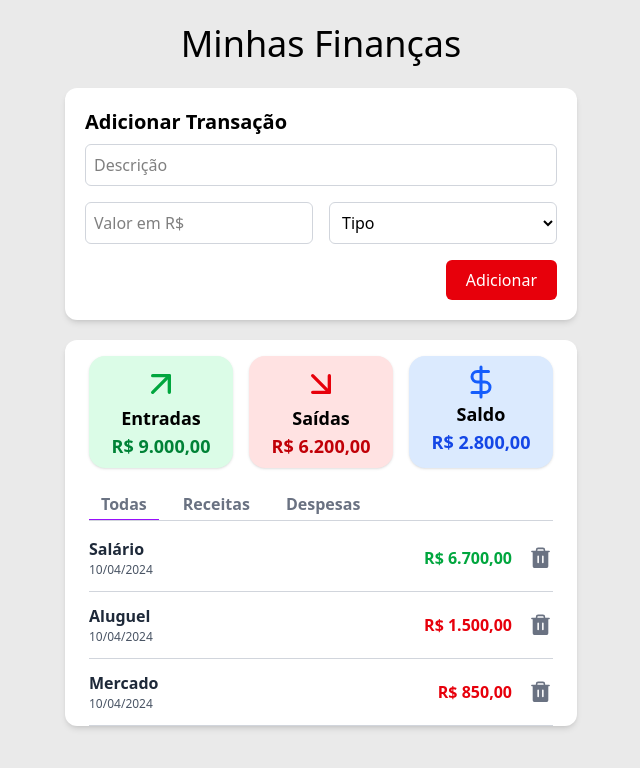
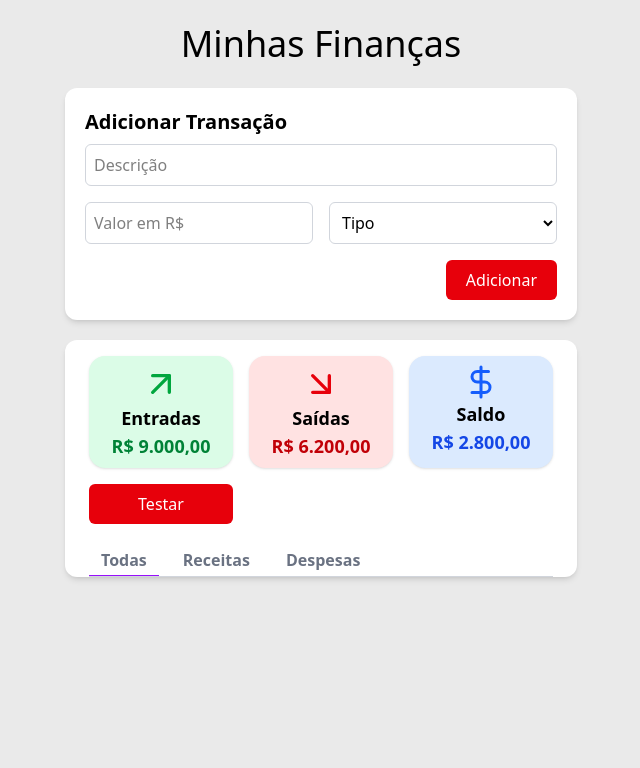
Before and after one commit to guilhermegiovani/react, a React (Vite) app in the folder projetosPraticos/gerenciador_financas/: page / in a window 1280 px wide. Shown: the top 768 px of the page, without its empty margins (319-959 px from the left). Built offline with nearby package versions, Linux system fonts and the light colour scheme.

Commit message:
Gerenciador de Finanças

```diff
--- a/projetosPraticos/gerenciador_financas/src/components/AddTransaction/AddTransaction.jsx
+++ b/projetosPraticos/gerenciador_financas/src/components/AddTransaction/AddTransaction.jsx
@@ -13,11 +13,13 @@ function AddTransaction() {
     const [type, setType] = useState("")
 
     const handleSubmit = () => {
-        console.log("description:", description)
-        console.log("value:", value)
-        console.log("type:", type)
+        // console.log("description:", description)
+        // console.log("value:", value)
+        // console.log("type:", type)
 
         if (description.trim() === "") return
+        if(value === "") return
+        if(type === "") return
 
         addTransaction(description.trim(), value, type)
         setDescription("")
@@ -99,7 +101,6 @@ function AddTransaction() {
                         )}
                         handleClick={(e) => {
                             e.preventDefault()
-                            console.log("handleSubmit é:", handleSubmit)
                             handleSubmit()
                         }}
                     />
--- a/projetosPraticos/gerenciador_financas/src/components/DisplayTransactions/DisplayTransactions.jsx
+++ b/projetosPraticos/gerenciador_financas/src/components/DisplayTransactions/DisplayTransactions.jsx
@@ -3,18 +3,20 @@ import Button from "../Button/Button"
 import { DollarSign, ArrowUpRight, ArrowDownRight } from "lucide-react"
 import { Trash } from 'phosphor-react'
 import { useEffect, useRef, useState } from "react"
+import { useTransaction } from "../TransactionContext/TransactionContext"
 
 function DisplayTransactions() {
 
-    const nameTransaction = ["Salário", "Aluguel", "Mercado"]
-    const valueTransaction = ["6.700,00", "1.500,00", "850,00",]
+    const { transactions, deleteTransaction, calculateExpenses } = useTransaction()
+
+    const [expenses, setExpenses] = useState(0)
+    const [revenues, setRevenues] = useState(0)
 
     const todasRef = useRef(null)
     const receitasRef = useRef(null)
     const despesasRef = useRef(null)
 
     const [indicatorStyle, setIndicatorStyle] = useState({ left: 0, width: 0 });
-
 
     const [displayTransaction, setDisplayTransaction] = useState("Todas")
 
@@ -86,6 +88,15 @@ function DisplayTransactions() {
 
                 </div>
 
+                <Button
+                    text="Testar"
+                    className={clsx(
+                        "bg-red-600 text-white font-medium px-5 py-2 rounded-md",
+                        "hover:bg-red-500 transition-colors duration-200 ease-in-out cursor-pointer"
+                    )}
+                    handleClick={() => calculateExpenses()}
+                    />
+
             </div>
 
             {/* Filtros */}
@@ -134,30 +145,38 @@ function DisplayTransactions() {
 
             {/* Lista de Transações */}
             <div className="space-y-3">
-                {nameTransaction.map((name, index) => (
+                {transactions.map((transaction) => (
                     <div
-                        key={index}
+                        key={transaction.id}
                         className="flex justify-between items-center border-b border-gray-300 pb-3"
                     >
                         <div>
-                            <p className="text-base font-semibold text-gray-800">{name}</p>
-                            <p className="text-[12px] text-gray-600">10/04/2024</p>
+                            <p className="text-base font-semibold text-gray-800">{transaction.descricao}</p>
+                            <p className="text-[12px] text-gray-600">{transaction.data}</p>
                         </div>
 
                         <div className="flex gap-4">
                             <p
                                 className={clsx(
-                                    "font-bold",
-                                    index === 0
+                                    "font-semibold",
+                                    transaction.tipo === "Receita"
                                         ? "text-green-600"
                                         : "text-red-600"
                                 )}
                             >
-                                R$ {valueTransaction[index]}
+                                R$ {transaction.valor}
                             </p>
-                            <button>
+                            {/* <button>
                                 <Trash size={25} weight="fill" className="text-gray-500 hover:text-red-500 transition cursor-pointer" />
-                            </button>
+                            </button> */}
+                            <Button
+                                text={
+                                    <Trash size={25} weight="fill"
+                                        className="text-gray-500 hover:text-red-500 transition cursor-pointer"
+                                    />
+                                }
+                                handleClick={() => deleteTransaction(transaction.id)}
+                            />
                         </div>
 
                     </div>
--- a/projetosPraticos/gerenciador_financas/src/components/TransactionContext/TransactionContext.jsx
+++ b/projetosPraticos/gerenciador_financas/src/components/TransactionContext/TransactionContext.jsx
@@ -1,4 +1,4 @@
-import { createContext, useState, useContext } from "react"
+import { createContext, useState, useContext, useEffect } from "react"
 import { v4 as uuidv4 } from 'uuid';
 
 
@@ -6,7 +6,14 @@ export const TransactionContext = createContext()
 
 export function TransactionProvider({ children }) {
 
-    const [transactions, setTransactions] = useState([])
+    const [transactions, setTransactions] = useState(() => {
+        const storedTransactions = localStorage.getItem("transactions")
+        return storedTransactions ? JSON.parse(storedTransactions) : []
+    })
+
+    useEffect(() => {
+        localStorage.setItem("transactions", JSON.stringify(transactions))
+    }, [transactions])
 
     const addTransaction = (description, value, type) => {
         const newTransaction = {
@@ -14,14 +21,35 @@ export function TransactionProvider({ children }) {
             valor: Number(value),
             id: uuidv4(),
             tipo: type,
-            data: new Date()
+            data: new Date().toLocaleDateString("pt-BR")
         }
 
         setTransactions((prev) => [...prev, newTransaction])
     }
 
+    const deleteTransaction = (id) => {
+        const newArray = transactions.filter((transaction) => transaction.id !== id)
+        setTransactions(newArray)
+    }
+
+    const [expenses, setExpenses] = useState(0)
+
+    const calculateExpenses = () => {
+        const getExpenses = transactions.filter((transaction) => transaction.tipo === "Despesa")
+
+        for(let i = 0; i < getExpenses.length; i++) {
+            setExpenses(expenses + getExpenses[i].valor)
+        }
+
+        console.log(expenses)
+    }
+
+    const calculateRevenues = () => {}
+
     return (
-        <TransactionContext.Provider value={{ transactions, addTransaction }}>
+        <TransactionContext.Provider
+            value={{ transactions, addTransaction, deleteTransaction, calculateExpenses, calculateRevenues }}
+        >
             {children}
         </TransactionContext.Provider>
     )
```
